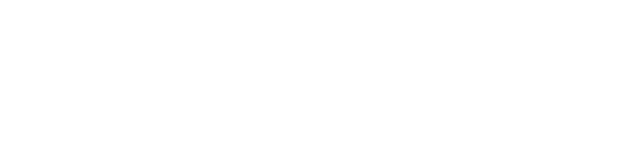
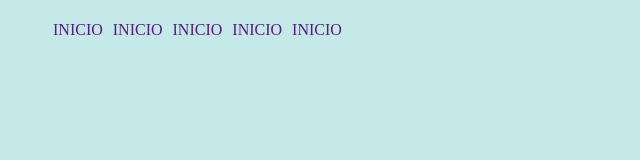
Before and after one commit to Zokraam/digitalers, a plain HTML site: page c02-formulario/index.html in a window 1280 px wide. Shown: the whole page, without its empty margins (0-640 px from the left). Drawn offline with Linux system fonts and the light colour scheme.

Commit message:
detalles c02

```diff
--- /dev/null
+++ b/c02-formulario/css/style.css
@@ -0,0 +1,13 @@
+body {
+  background-color: rgb(197, 233, 233);
+}
+
+li {
+  list-style: none;
+  float: left;
+  padding: 5px;
+}
+
+a {
+  text-decoration: none;
+}
--- a/c02-formulario/index.html
+++ b/c02-formulario/index.html
@@ -3,7 +3,20 @@
   <head>
     <meta charset="UTF-8" />
     <meta name="viewport" content="width=device-width, initial-scale=1.0" />
+    <link rel="stylesheet" href="./css/style.css" />
     <title>Document</title>
   </head>
-  <body></body>
+  <body>
+    <header>
+      <nav>
+        <ul>
+          <li><a href="">INICIO</a></li>
+          <li><a href="">INICIO</a></li>
+          <li><a href="">INICIO</a></li>
+          <li><a href="">INICIO</a></li>
+          <li><a href="">INICIO</a></li>
+        </ul>
+      </nav>
+    </header>
+  </body>
 </html>
```
